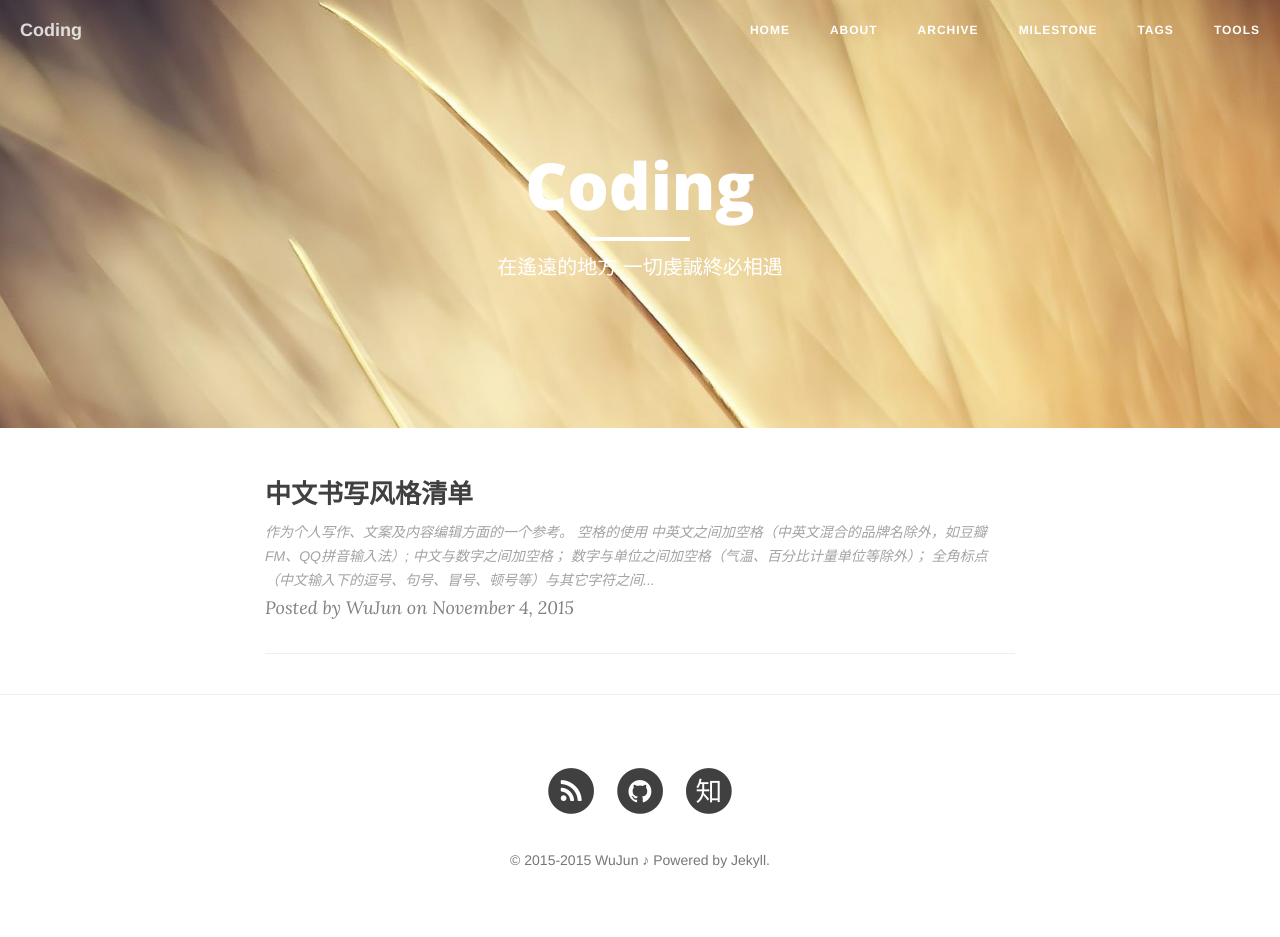
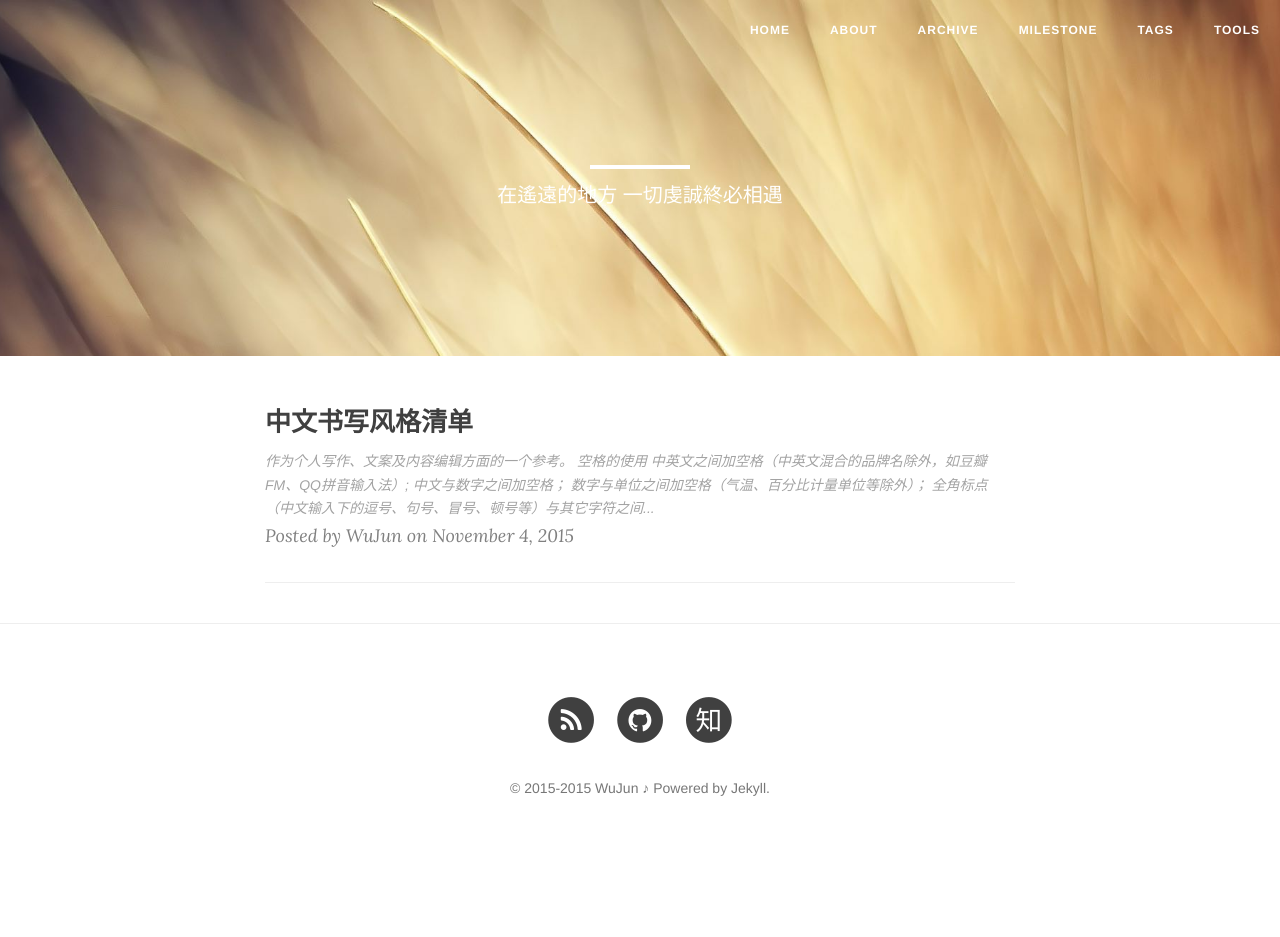
Before and after one commit to jglgl/jglgl.github.io, a Jekyll site: the page built from index.html, in a window 1280 px wide. Built offline with Jekyll 4.4.1, drawn with Linux system fonts in a browser that asks for light colours; nearby versions of some CDN libraries; the list of posts is cut into pages by our own code; after the commit the page ends 900 px from its top, so only the background shows below that.

Commit message:
Change Config.yml

```diff
--- a/_config.yml
+++ b/_config.yml
@@ -1,5 +1,5 @@
 # Site settings
-title: Coding
+title:
 header-img: "img/autumn2.jpg"
 tagline: ""
 description: ""
```
